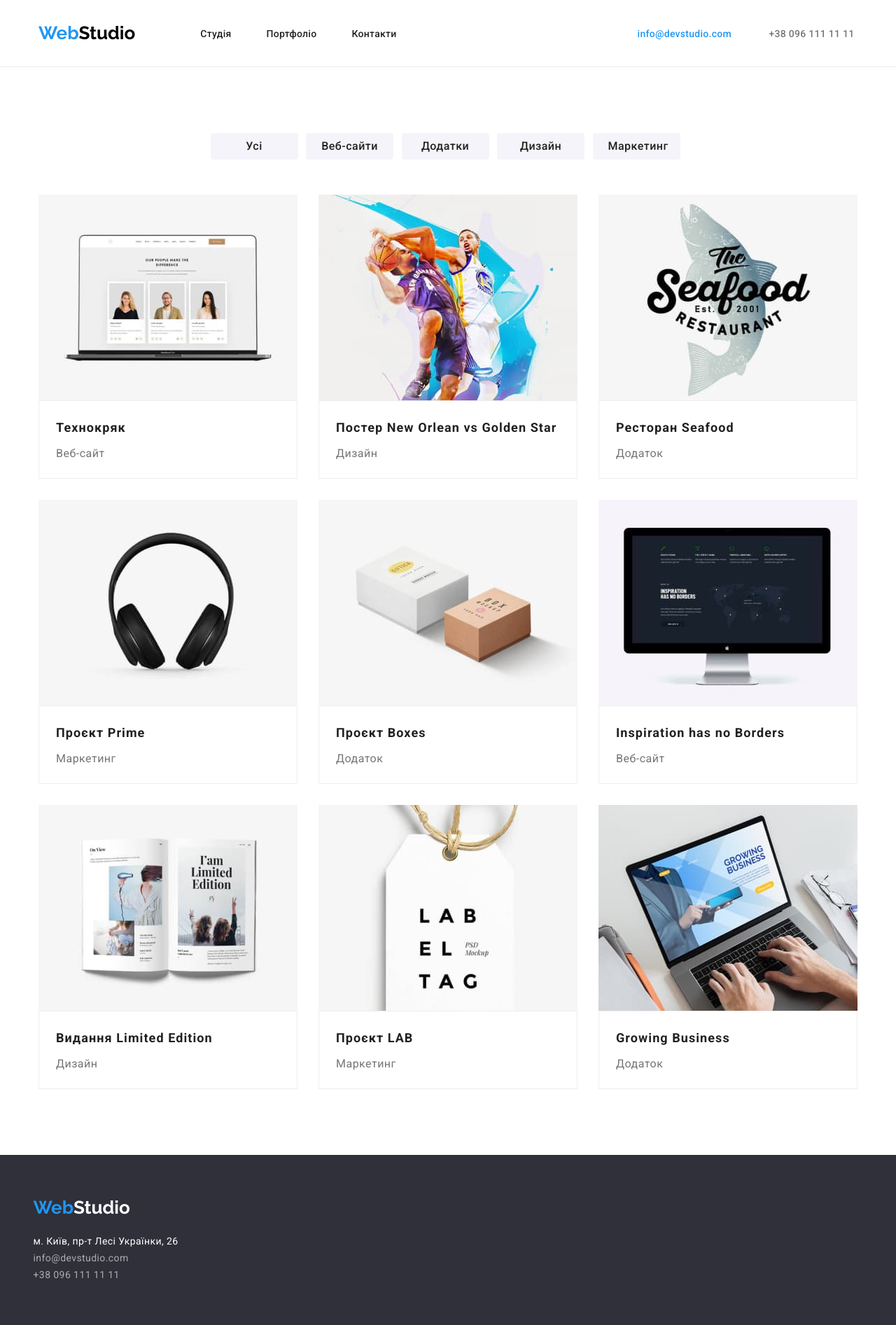
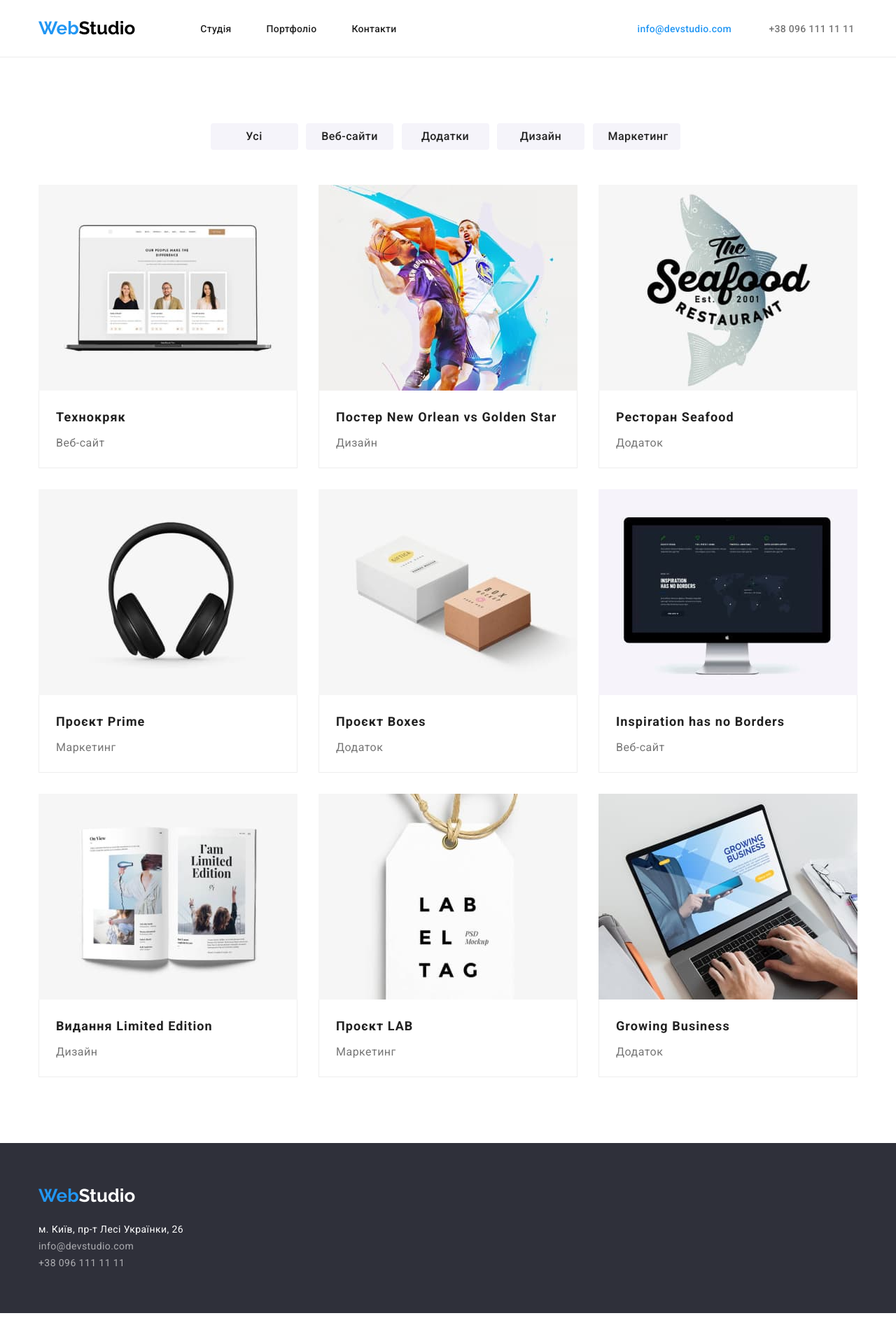
Before and after one commit to Lilia-Pogosova/goit-markup-hw_03, a plain HTML site: page portfolio.html in a window 1280 px wide. Shown: the whole page at 70% size. Drawn offline with Linux system fonts and the light colour scheme.

Commit message:
Update style.css

```diff
--- a/css/style.css
+++ b/css/style.css
@@ -108,8 +108,8 @@ img {
 /* Header content */
 
 .header{
-    padding-top: 32px;
-    padding-bottom: 32px;
+    padding-top: 25px;
+    padding-bottom: 25px;
     border-bottom: 1px solid #ECECEC;
 }
 
@@ -410,6 +410,7 @@ padding-bottom: 94px;
     letter-spacing: 0.01em;
 
     color: #212121;
+    margin-bottom: 10px;
 
     }
 
@@ -443,14 +444,14 @@ padding-bottom: 94px;
 
 .footer{
     padding-bottom: 60px;
-    padding-left: 15px;
+
     padding-top: 60px;
     background: #2F303A;
 }
 .conteiner-footer {
     width: 1200px;
     margin: 0 auto;
-
+    padding: 0 15px;
 }
 
 
@@ -483,7 +484,7 @@ padding-bottom: 20px;
     letter-spacing: 0.03em;
 
     color: #FFFFFF;
-    padding-bottom: 9px;
+    margin-bottom: 9px;
 }
 
 .footer-mail{
@@ -497,7 +498,7 @@ padding-bottom: 20px;
     letter-spacing: 0.03em;
 
     color: rgba(255, 255, 255, 0.6);
-    padding-bottom: 9px;
+    margin-bottom: 9px;
 }
 
 .footer-tel{
@@ -528,6 +529,7 @@ padding-bottom: 20px;
 }
 ul.buttons>li{
 display: inline;
+margin-right: 8px;
 
 }
 
@@ -536,7 +538,7 @@ display: inline;
 .button-sites{
 padding: 6px 22px 6px 22px;
 width: 125px;
-margin-right: 8px;
+
 background: #F5F4FA;
         font-family: 'Roboto';
         font-weight: 500;
@@ -578,6 +580,7 @@ background: #F5F4FA;
     padding: 20px 24px 20px 24px;
     background: #FFFFFF;
     border: 1px solid #EEEEEE;
+    border-top: 0px;
 }
 
 .box-title {
```
